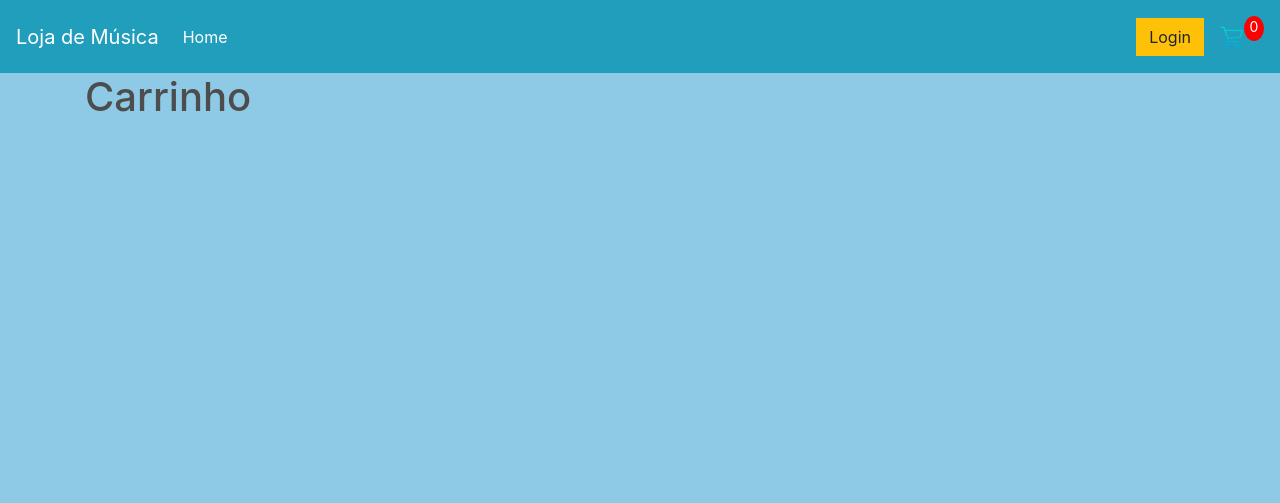
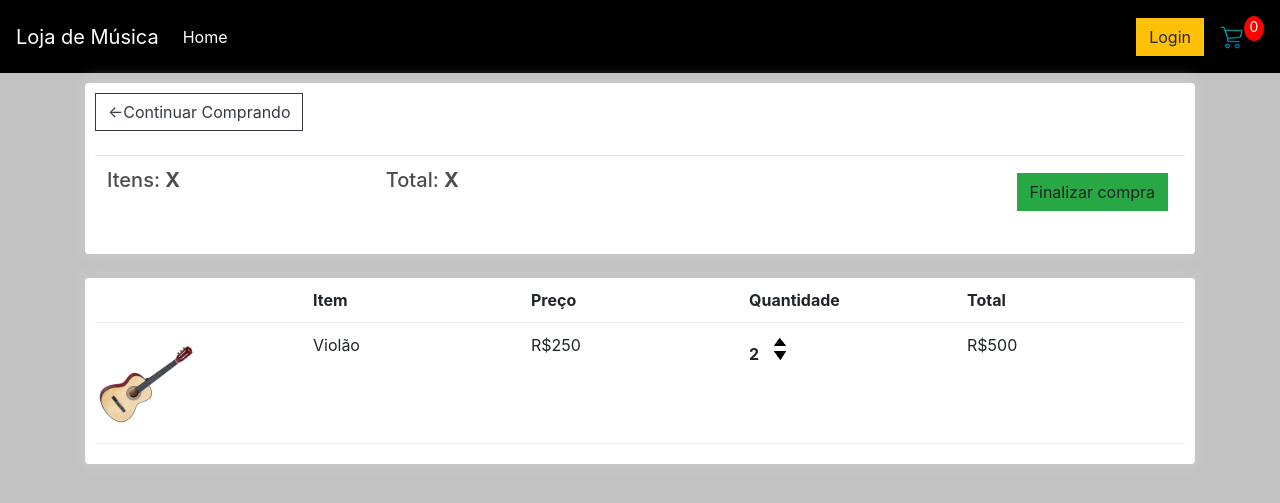
Before and after one commit to icarodr/django-ecommerce, a Django app: template ecommerce/store/templates/store/cart.html in a window 1280 px wide. Shown: the top 503 px of the page. Run offline with Django 4.2, Linux system fonts and the light colour scheme; the template is opened without the code that fills it, so the values that code supplies are empty; some libraries are stand-ins or nearby versions.

Commit message:
changes on html css

```diff
--- a/ecommerce/static/css/main.css
+++ b/ecommerce/static/css/main.css
@@ -1,5 +1,5 @@
 body{
-	background-color: #8ecae6;
+	background-color: #c2c2c2;
 }
 
 h1,h2,h3,h4,h5,h6{
@@ -26,7 +26,7 @@ h1,h2,h3,h4,h5,h6{
 }
 
 .bg-dark{
-	background-color: #219ebc!important;
+	background-color: #000000!important;
 }
 
 #cart-icon{
--- a/ecommerce/store/templates/store/cart.html
+++ b/ecommerce/store/templates/store/cart.html
@@ -2,6 +2,52 @@
 {% load static %}
 {% block content %}
 
-<h1>Carrinho</h1>
+<div class="row">
+    <div class="col-lg-12">
+        <div class="box-element">
+            <a class="btn btn-outline-dark"href="{% url 'store'  %}">&#x2190;Continuar Comprando</a>
+            <br>
+            <br>
+
+            <table class="table">
+                <tr>
+                    <tr>
+                        <th><h5>Itens: <strong>X</strong></h5></th>
+                        <th><h5>Total: <strong>X</strong></h5></th>
+                        <th>
+                            <a style="float:right;margin:5px" class="btn btn-success" ref="{% url 'checkout' %}">Finalizar compra</a>
+                        </th>
+                    </tr>
+                </tr>
+            </table>
+        </div>
+
+        <br>
+
+        <div class="box-element">
+            <div class="cart-row">
+                <div style="flex:2"></div>
+                <div style="flex:2"><strong>Item</strong></div>
+                <div style="flex:2"><strong>Preço</strong></div>
+                <div style="flex:2"><strong>Quantidade</strong></div>
+                <div style="flex:2"><strong>Total</strong></div>
+            </div>
+
+            <div class="cart-row">
+                <div style="flex:2"><img class="row-image" src="{% static 'images/violaodecria.jpg' %}"></div>
+                <div style="flex:2">Violão</div>
+                <div style="flex:2">R$250</div>
+                <div style="flex:2">
+                    <p class="quantity">2</p>
+                    <div class="quantity">
+                        <img class="chg-quantity" src="{% static 'images/setapracima.png' %}">
+                        <img class="chg-quantity" src="{% static 'images/setaprabaixo.png' %}">
+                    </div>
+                </div>
+                <div style="flex:2">R$500</div>
+            </div>
+        </div>
+    </div>
+</div>
 
 {% endblock content %}
```
Also changed, not shown: ecommerce/store/templates/store/store.html (+0 -28 lines).
